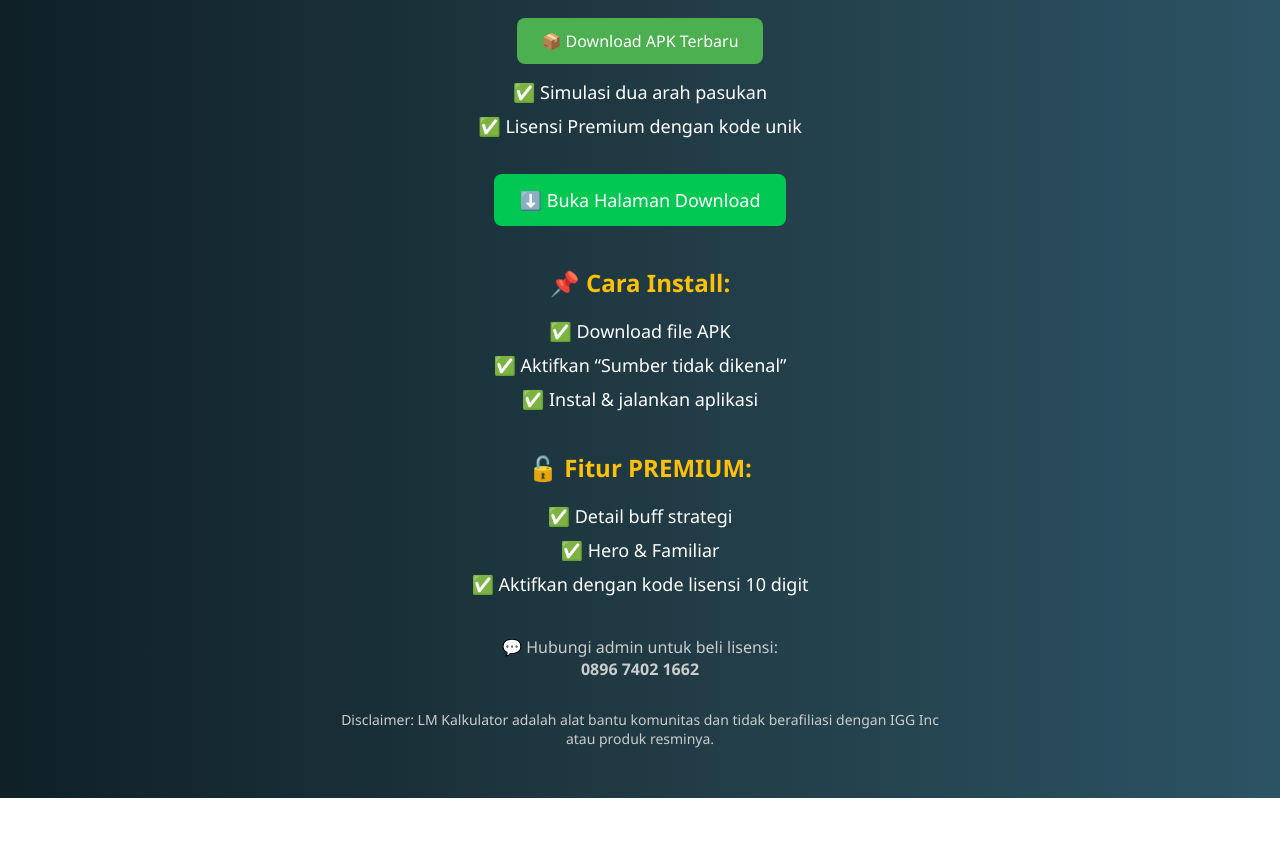
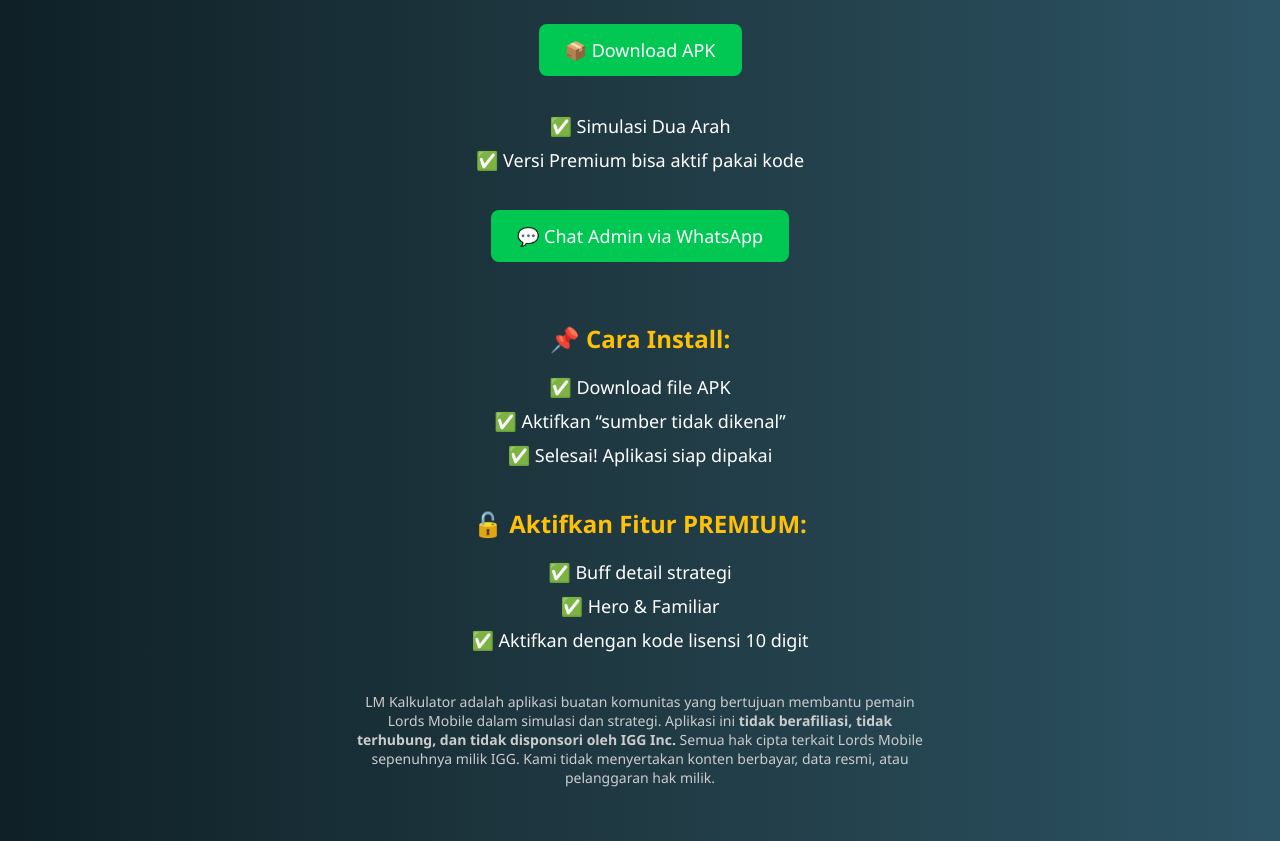
Before and after one commit to vali-tio/Landing-LM-Kalkulator, a plain HTML site: page index.html in a window 1280 px wide. Shown: the part 109-950 px from the top of the page. Before the commit the page ends 907 px from the top, so only its background shows below. Drawn offline with Linux system fonts and the light colour scheme.

Commit message:
Update index.html

```diff
--- a/index.html
+++ b/index.html
@@ -3,8 +3,21 @@
 <head>
   <meta charset="UTF-8" />
   <meta name="viewport" content="width=device-width, initial-scale=1" />
-  <title>🔥 LM Kalkulator 🔥</title>
-  <meta name="description" content="Download APK LM Kalkulator. Simulasi pasukan, buff, dan fitur premium." />
+  <title>LM Kalkulator</title>
+  <meta name="description" content="Download APK LM Kalkulator - Simulasi strategi dan fitur premium untuk pemain Lords Mobile." />
+  <meta name="keywords" content="LM Kalkulator, Lords Mobile, APK, Kalkulator Troops, Simulasi, Premium" />
+  <meta name="author" content="vali-tio" />
+
+  <!-- Open Graph untuk media sosial -->
+  <meta property="og:title" content="LM Kalkulator 🔥 APK Simulasi Lords Mobile">
+  <meta property="og:description" content="Download APK LM Kalkulator. Lengkap dengan fitur Premium & Simulasi Strategi.">
+  <meta property="og:image" content="https://vali-tio.github.io/Landing-LM-Kalkulator/icon.png">
+  <meta property="og:url" content="https://vali-tio.github.io/Landing-LM-Kalkulator/">
+  <meta name="twitter:card" content="summary_large_image">
+
+  <!-- Favicon (opsional) -->
+  <link rel="icon" href="https://vali-tio.github.io/Landing-LM-Kalkulator/icon.png" />
+
   <style>
     body {
       font-family: 'Segoe UI', sans-serif;
@@ -20,28 +33,16 @@
       padding: 40px 20px;
     }
     h1 {
-      font-size: 28px;
-      margin-bottom: 10px;
+      font-size: 26px;
+      margin-bottom: 20px;
       color: #ff9800;
-    }
-    p, li {
-      font-size: 18px;
-      margin: 10px 0;
-    }
-    ul {
-      list-style: none;
-      padding: 0;
-    }
-    ul li::before {
-      content: "✅ ";
-      color: #00e676;
     }
     .btn {
       display: inline-block;
       background: #00c853;
       color: white;
       padding: 14px 26px;
-      margin-top: 20px;
+      margin: 20px 0;
       font-size: 18px;
       text-decoration: none;
       border-radius: 8px;
@@ -49,58 +50,72 @@
     .btn:hover {
       background: #00e676;
     }
+    h2 {
+      color: #ffc107;
+      margin-top: 40px;
+    }
+    ul {
+      list-style: none;
+      padding: 0;
+      font-size: 18px;
+    }
+    ul li {
+      margin: 10px 0;
+    }
+    ul li::before {
+      content: "✅ ";
+      color: #00e676;
+    }
     .note {
-      font-size: 16px;
+      font-size: 14px;
       color: #ccc;
       margin-top: 40px;
-    }
-    .highlight {
-      color: #ffc107;
-      font-weight: bold;
+      padding: 0 10px;
     }
   </style>
 </head>
 <body>
   <div class="container">
-    <h1>🔥 APLIKASI LM KALKULATOR 🔥</h1>
+    <h1>🔥 LM Kalkulator 🔥</h1>
 
-    <a href="https://github.com/vali-tio/LM-Kalkulator/releases/download/v1.0/_KalkulatorLM01.apk" target="_blank" style="
-      padding: 12px 24px;
-      background-color: #4CAF50;
-      color: white;
-      text-decoration: none;
-      border-radius: 8px;
-      font-size: 16px;
-      display: inline-block;
-      margin-top: 20px;">
-      📦 Download APK Terbaru
+    <!-- Tombol Download -->
+    <a href="https://github.com/vali-tio/LM-Kalkulator/releases/download/v1.0/_KalkulatorLM01.apk" class="btn" target="_blank">
+      📦 Download APK
     </a>
 
+    <!-- Fitur -->
     <ul>
-      <li>Simulasi dua arah pasukan</li>
-      <li>Lisensi Premium dengan kode unik</li>
+      <li>Simulasi Dua Arah</li>
+      <li>Versi Premium bisa aktif pakai kode</li>
     </ul>
 
-    <a class="btn" href="https://vali-tio.github.io/Landing-LM-Kalkulator/">⬇️ Buka Halaman Download</a>
+    <!-- Tombol WhatsApp -->
+    <a class="btn" href="https://wa.me/6289674021662" target="_blank">
+      💬 Chat Admin via WhatsApp
+    </a>
 
-    <h2 class="highlight" style="margin-top: 40px;">📌 Cara Install:</h2>
+    <!-- Cara Install -->
+    <h2>📌 Cara Install:</h2>
     <ul>
       <li>Download file APK</li>
-      <li>Aktifkan “Sumber tidak dikenal”</li>
-      <li>Instal & jalankan aplikasi</li>
+      <li>Aktifkan “sumber tidak dikenal”</li>
+      <li>Selesai! Aplikasi siap dipakai</li>
     </ul>
 
-    <h2 class="highlight" style="margin-top: 40px;">🔓 Fitur PREMIUM:</h2>
+    <!-- Premium -->
+    <h2>🔓 Aktifkan Fitur PREMIUM:</h2>
     <ul>
-      <li>Detail buff strategi</li>
+      <li>Buff detail strategi</li>
       <li>Hero & Familiar</li>
       <li>Aktifkan dengan kode lisensi 10 digit</li>
     </ul>
 
-    <p class="note">💬 Hubungi admin untuk beli lisensi:<br><strong>0896 7402 1662</strong></p>
-
-    <p class="note" style="margin-top: 30px; font-size: 14px;">
-      Disclaimer: LM Kalkulator adalah alat bantu komunitas dan tidak berafiliasi dengan IGG Inc atau produk resminya.
+    <!-- Disclaimer -->
+    <p class="note">
+      LM Kalkulator adalah aplikasi buatan komunitas yang bertujuan membantu pemain Lords Mobile dalam simulasi dan strategi.
+      Aplikasi ini <strong>tidak berafiliasi, tidak terhubung, dan tidak disponsori oleh IGG Inc.</strong>
+      Semua hak cipta terkait Lords Mobile sepenuhnya milik IGG.
+      Kami tidak menyertakan konten berbayar, data resmi, atau pelanggaran hak milik.
     </p>
   </div>
 </body>
```
